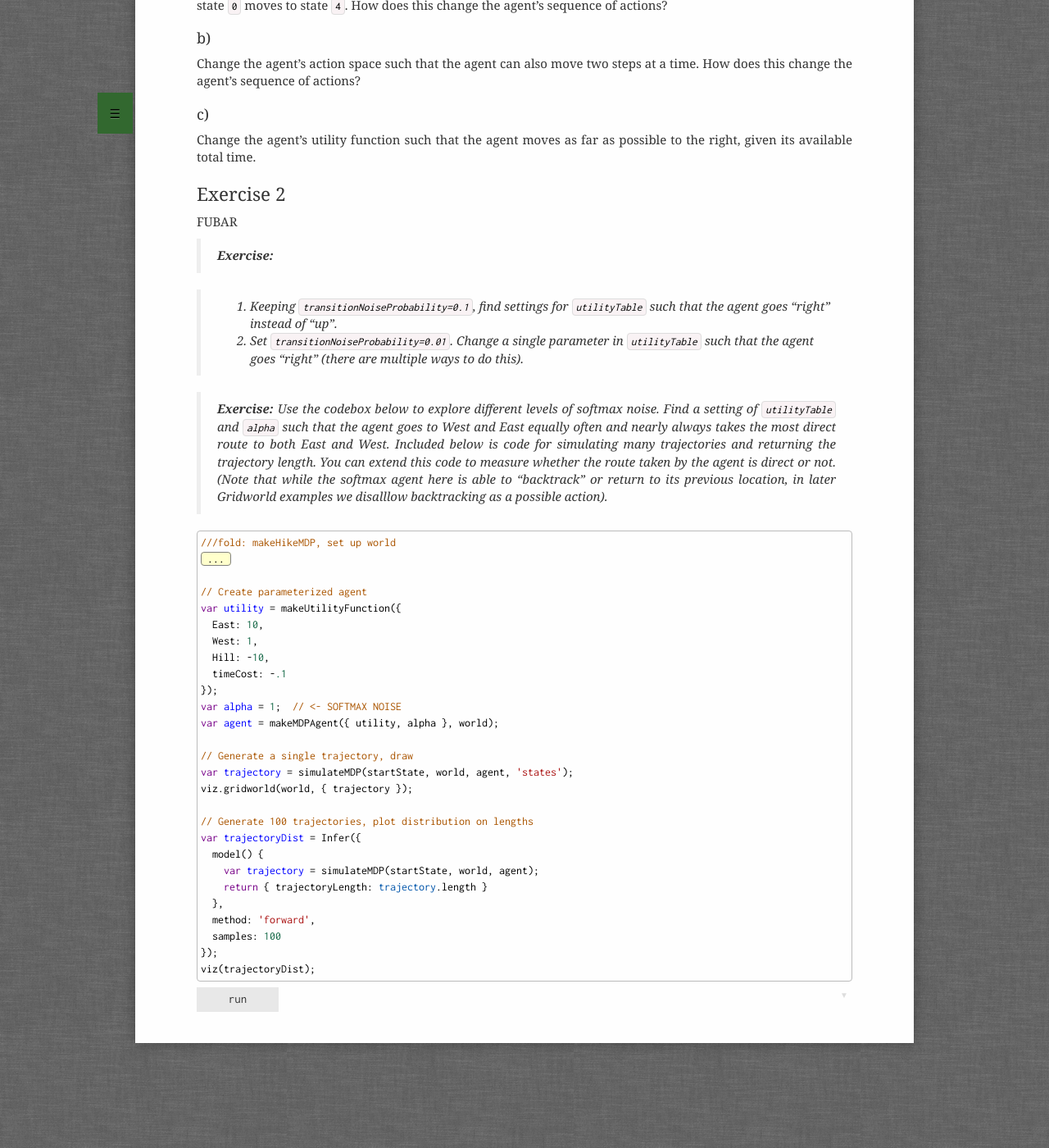
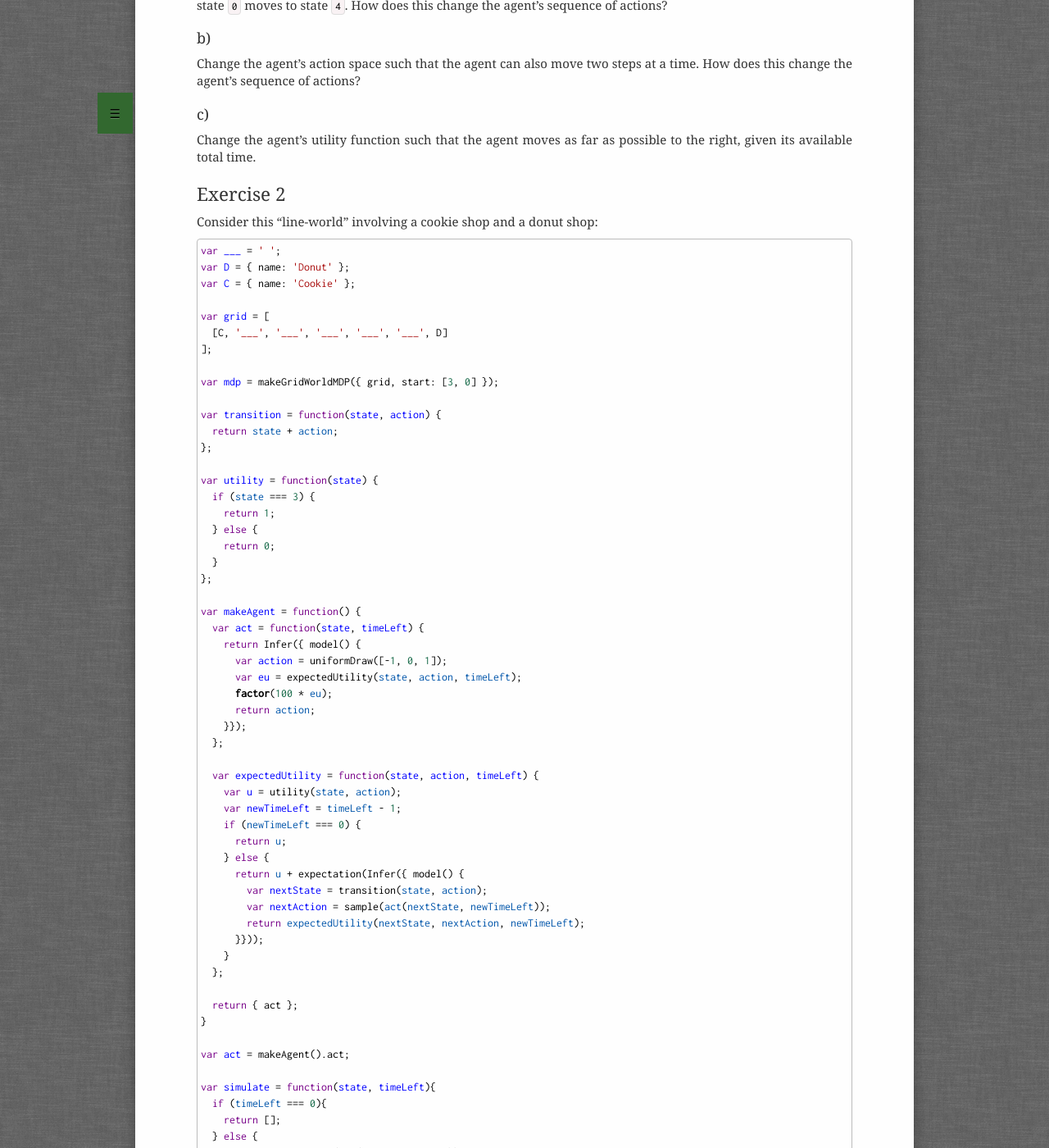
Before and after one commit to probmods/probmods2, a Jekyll site: the page built from exercises/05.1-sequential-decisions.md, in a window 1280 px wide and 1400 px high, scrolled down 1692 px. Shown: the whole window at 82% size. Built offline with Jekyll 4.4.1, drawn with Linux system fonts in a browser that asks for light colours; a script that is not in the unit is left out; some of the changed text lies outside the part shown.

Commit message:
Finished writing exercises for 05.1-sequential-decisions

```diff
--- a/chapters/05.1-sequential-decisions.md
+++ b/chapters/05.1-sequential-decisions.md
@@ -675,9 +675,11 @@
   totalTime: 12,
   transitionNoiseProbability: 0.03
 });
-var makeUtilityFunction = mdp.makeUtilityFunction;
 
-var utility = makeUtilityFunction({
+// below we use mdp.makeUtilityFunction, which is a convenience function from the webppl-agent library.
+// it takes a table of utilities and returns a utility function
+
+var utility = mdp.makeUtilityFunction({
   East: 10,
   West: 7,
   Hill : -40,
--- a/exercises/05.1-sequential-decisions.md
+++ b/exercises/05.1-sequential-decisions.md
@@ -87,15 +87,80 @@
 
 ## Exercise 2
 
-FUBAR
+Consider this "line-world" involving a cookie shop and a donut shop:
 
->**Exercise:**
+~~~~
+var ___ = ' ';
+var D = { name: 'Donut' };
+var C = { name: 'Cookie' };
 
->1. Keeping `transitionNoiseProbability=0.1`, find settings for `utilityTable` such that the agent goes "right" instead of "up".
->2. Set `transitionNoiseProbability=0.01`. Change a single parameter in `utilityTable` such that the agent goes "right" (there are multiple ways to do this).
-<!-- put up timeCost to -1 or so -->
+var grid = [
+  [C, '___', '___', '___', '___', '___', D]
+];
 
->**Exercise:** Use the codebox below to explore different levels of softmax noise. Find a setting of `utilityTable` and `alpha` such that the agent goes to West and East equally often and nearly always takes the most direct route to both East and West. Included below is code for simulating many trajectories and returning the trajectory length. You can extend this code to measure whether the route taken by the agent is direct or not. (Note that while the softmax agent here is able to "backtrack" or return to its previous location, in later Gridworld examples we disalllow backtracking as a possible action).
+var mdp = makeGridWorldMDP({ grid, start: [3, 0] });
+
+var transition = function(state, action) {
+  return state + action;
+};
+
+var utility = function(state) {
+  if (state === 3) {
+    return 1;
+  } else {
+    return 0;
+  }
+};
+
+var makeAgent = function() {
+  var act = function(state, timeLeft) {
+    return Infer({ model() {
+      var action = uniformDraw([-1, 0, 1]);
+      var eu = expectedUtility(state, action, timeLeft);
+      factor(100 * eu);
+      return action;
+    }});
+  };
+
+  var expectedUtility = function(state, action, timeLeft) {
+    var u = utility(state, action);
+    var newTimeLeft = timeLeft - 1;
+    if (newTimeLeft === 0) {
+      return u;
+    } else {
+      return u + expectation(Infer({ model() {
+        var nextState = transition(state, action);
+        var nextAction = sample(act(nextState, newTimeLeft));
+        return expectedUtility(nextState, nextAction, newTimeLeft);
+      }}));
+    }
+  };
+
+  return { act };
+}
+
+var act = makeAgent().act;
+
+var simulate = function(state, timeLeft){
+  if (timeLeft === 0){
+    return [];
+  } else {
+    var action = sample(act(state, timeLeft));
+    var nextState = transition(state, action);
+    return [state].concat(simulate(nextState, timeLeft - 1))
+  }
+};
+
+var startState = 0;
+var totalTime = 5;
+~~~~
+
+Bob starts out in between the donut shop and the cookie shop. Assume you observe Bob go to the donut shop in 3 time steps. Edit the code above to write a model to *infer* Bob's utility function for cookies and donuts. Use any reasonable prior.
+
+
+## Exercise 3
+
+Use the codebox below to explore different levels of softmax noise. Find a setting of `utilityTable` and `alpha` such that the agent goes to West and East equally often and nearly always takes the most direct route to both East and West. Included below is code for simulating many trajectories and returning the trajectory length. You may find it helpful to extend this code to measure whether the route taken by the agent is direct or not.
 
 ~~~~
 ///fold: makeHikeMDP, set up world
@@ -125,13 +190,15 @@
 var makeUtilityFunction = mdp.makeUtilityFunction;
 ///
 
-// Create parameterized agent
-var utility = makeUtilityFunction({
+var utilityTable = {
   East: 10,
   West: 1,
   Hill: -10,
   timeCost: -.1
-});
+}
+
+// Create parameterized agent
+var utility = makeUtilityFunction(utilityTable);
 var alpha = 1;  // <- SOFTMAX NOISE
 var agent = makeMDPAgent({ utility, alpha }, world);
 
```
